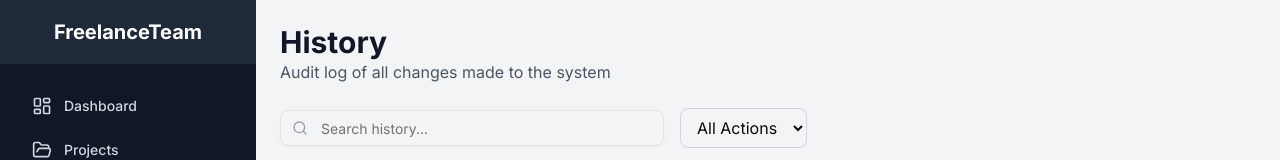
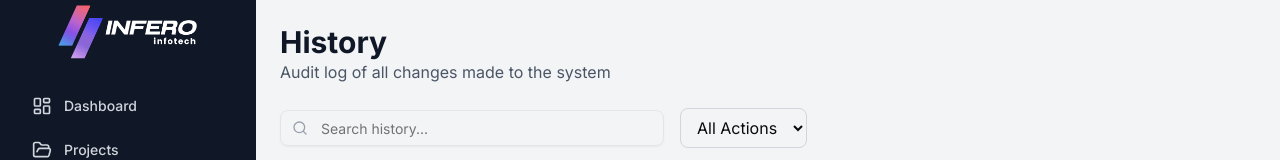
Before and after one commit to inferoinfotech/infero-finance, a Next.js app in the folder freelance-team-finance-frontend/: page /history in a window 1280 px wide. Shown: the top 160 px of the page. Built offline with nearby package versions, Linux system fonts and the light colour scheme; no server answers; sample sign-in values are in the browser's storage.

Commit message:
Implement code changes to enhance functionality and improve performance

```diff
--- a/freelance-team-finance-frontend/components/sidebar.tsx
+++ b/freelance-team-finance-frontend/components/sidebar.tsx
@@ -22,8 +22,12 @@ export function Sidebar() {
 
   return (
     <div className="flex flex-col w-64 bg-gray-900 text-white min-h-screen">
-      <div className="flex items-center justify-center h-16 bg-gray-800">
-        <h1 className="text-xl font-bold">FreelanceTeam</h1>
+      <div className="flex items-center justify-center h-16 ">
+        <img
+          src="/infero.png"
+          alt="FreelanceTeam Logo"
+          className="h-14 "
+        />
       </div>
 
       <nav className="flex-1 px-4 py-6 space-y-2">
@@ -33,9 +37,8 @@ export function Sidebar() {
             <Link
               key={item.name}
               href={item.href}
-              className={`flex items-center px-4 py-2 text-sm font-medium rounded-md transition-colors ${
-                isActive ? "bg-gray-700 text-white" : "text-gray-300 hover:bg-gray-700 hover:text-white"
-              }`}
+              className={`flex items-center px-4 py-2 text-sm font-medium rounded-md transition-colors ${isActive ? "bg-gray-700 text-white" : "text-gray-300 hover:bg-gray-700 hover:text-white"
+                }`}
             >
               <item.icon className="mr-3 h-5 w-5" />
               {item.name}
```
Also changed, not shown: freelance-team-finance-frontend/public/infero.png (added), freelance-team-finance-frontend/public/inferologo.png (added).
